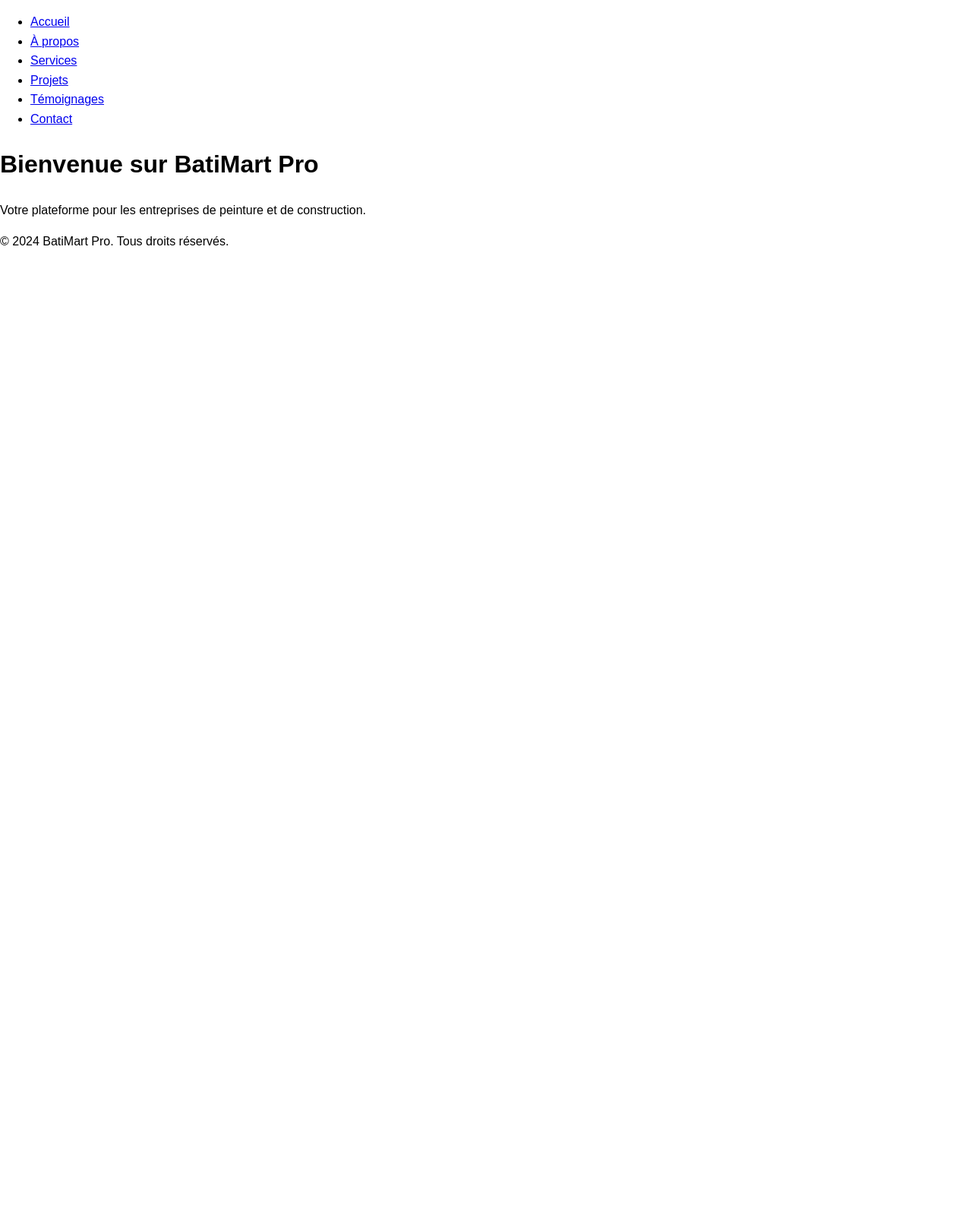
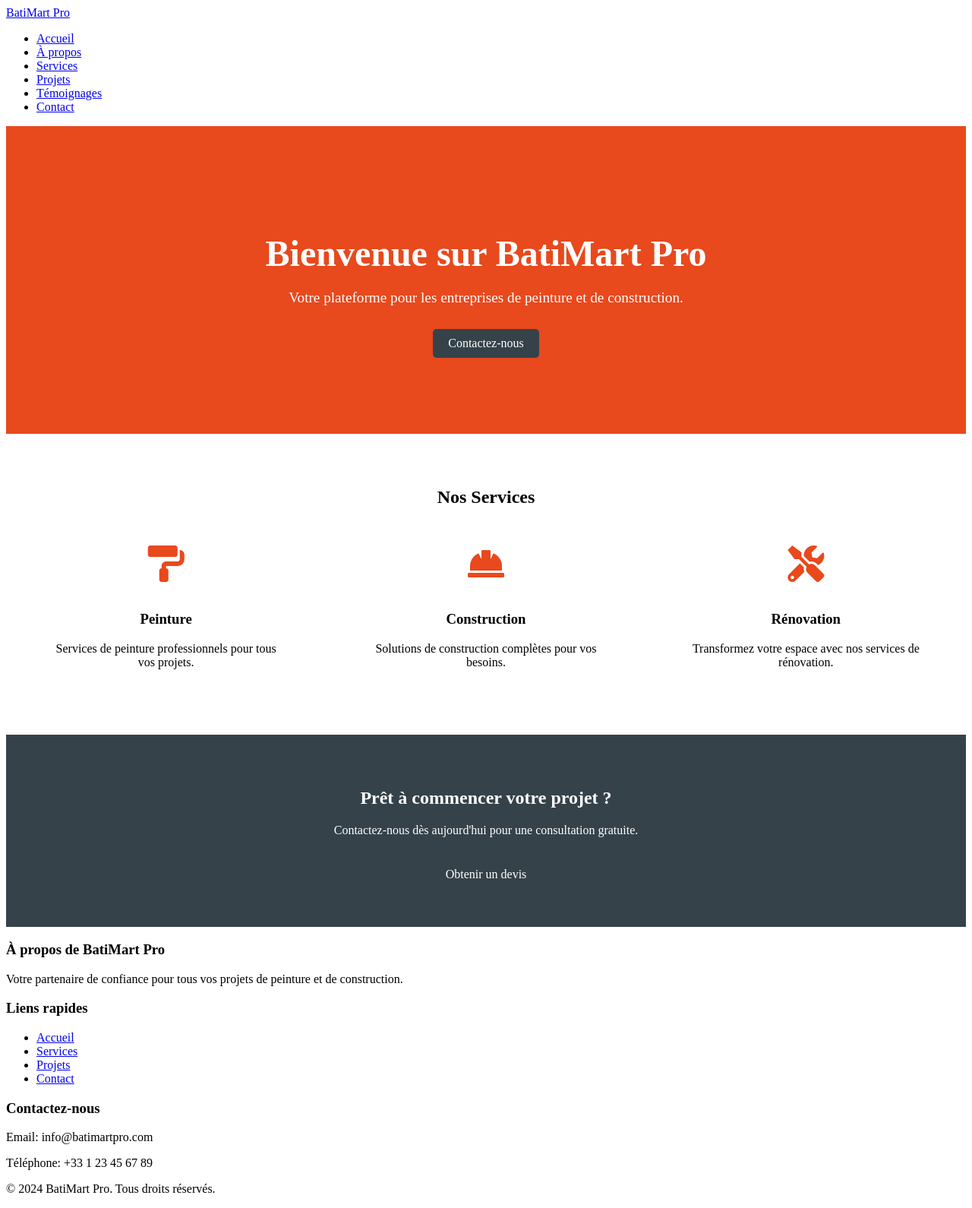
Before and after one commit to fabianolopes3333fr/BATIMART_PRO, a Django app: page / in a window 1280 px wide. Shown: the whole page at 76% size. Before the commit the page ends 323 px from the top, so only its background shows below. Run offline with Django 5.2, Linux system fonts and the light colour scheme; parts of the project's set-up code (start-up, migrations or seed data) failed here and were passed over.

Commit message:
Melhorada a página inicial e o layout geral do aplicativo core

```diff
--- a/static/css/main.css
+++ b/static/css/main.css
@@ -1,7 +1,73 @@
-/* Estilos básicos aqui */
-body {
-    font-family: Arial, sans-serif;
-    line-height: 1.6;
-    margin: 0;
-    padding: 0;
+/* Adicione isso ao final do arquivo main.css */
+
+/* Hero section */
+.hero {
+    background: #e8491d;
+    color: #ffffff;
+    text-align: center;
+    padding: 100px 0;
 }
+
+.hero h1 {
+    font-size: 3em;
+    margin-bottom: 20px;
+}
+
+.hero p {
+    font-size: 1.2em;
+    margin-bottom: 30px;
+}
+
+.btn {
+    display: inline-block;
+    background: #35424a;
+    color: #ffffff;
+    padding: 10px 20px;
+    text-decoration: none;
+    border-radius: 5px;
+    transition: background 0.3s ease;
+}
+
+.btn:hover {
+    background: #2c3840;
+}
+
+/* Features section */
+.features {
+    padding: 50px 0;
+    text-align: center;
+}
+
+.feature-grid {
+    display: flex;
+    justify-content: space-around;
+    margin-top: 30px;
+}
+
+.feature {
+    flex: 1;
+    padding: 20px;
+    max-width: 300px;
+}
+
+.feature i {
+    font-size: 3em;
+    color: #e8491d;
+    margin-bottom: 20px;
+}
+
+/* CTA section */
+.cta {
+    background: #35424a;
+    color: #ffffff;
+    text-align: center;
+    padding: 50px 0;
+}
+
+.cta h2 {
+    margin-bottom: 20px;
+}
+
+.cta p {
+    margin-bottom: 30px;
+}
--- a/static/js/main.js
+++ b/static/js/main.js
@@ -1,2 +1,24 @@
 // Scripts básicos aqui
 console.log("BatiMart Pro loaded");
+document.addEventListener('DOMContentLoaded', function() {
+    // Smooth scrolling for anchor links
+    document.querySelectorAll('a[href^="#"]').forEach(anchor => {
+        anchor.addEventListener('click', function (e) {
+            e.preventDefault();
+
+            document.querySelector(this.getAttribute('href')).scrollIntoView({
+                behavior: 'smooth'
+            });
+        });
+    });
+
+    // Simple form validation for contact form (if exists)
+    const contactForm = document.querySelector('#contact-form');
+    if (contactForm) {
+        contactForm.addEventListener('submit', function(e) {
+            e.preventDefault();
+            // Add your form validation logic here
+            alert('Formulaire soumis avec succès!');
+        });
+    }
+});
--- a/templates/base.html
+++ b/templates/base.html
@@ -6,9 +6,12 @@
     <title>{% block title %}BatiMart Pro{% endblock %}</title>
     {% load static %}
     <link rel="stylesheet" href="{% static 'css/main.css' %}">
+    <link rel="stylesheet" href="https://cdnjs.cloudflare.com/ajax/libs/font-awesome/5.15.3/css/all.min.css">
 </head>
 <body>
     <header>
+        <div class="container">
+            <a href="{% url 'home' %}" class="logo">BatiMart Pro</a>
             <nav>
                 <ul>
                     <li><a href="{% url 'home' %}">Accueil</a></li>
@@ -19,15 +22,42 @@
                     <li><a href="{% url 'contact' %}">Contact</a></li>
                 </ul>
             </nav>
+        </div>
     </header>
 
     <main>
+        <div class="container">
             {% block content %}
             {% endblock %}
+        </div>
     </main>
 
     <footer>
+        <div class="container">
+            <div class="footer-content">
+                <div class="footer-section">
+                    <h3>À propos de BatiMart Pro</h3>
+                    <p>Votre partenaire de confiance pour tous vos projets de peinture et de construction.</p>
+                </div>
+                <div class="footer-section">
+                    <h3>Liens rapides</h3>
+                    <ul>
+                        <li><a href="{% url 'home' %}">Accueil</a></li>
+                        <li><a href="{% url 'services' %}">Services</a></li>
+                        <li><a href="{% url 'projects' %}">Projets</a></li>
+                        <li><a href="{% url 'contact' %}">Contact</a></li>
+                    </ul>
+                </div>
+                <div class="footer-section">
+                    <h3>Contactez-nous</h3>
+                    <p>Email: info@batimartpro.com</p>
+                    <p>Téléphone: +33 1 23 45 67 89</p>
+                </div>
+            </div>
+            <div class="footer-bottom">
                 <p>&copy; 2024 BatiMart Pro. Tous droits réservés.</p>
+            </div>
+        </div>
     </footer>
 
     <script src="{% static 'js/main.js' %}"></script>
--- a/templates/core/home.html
+++ b/templates/core/home.html
@@ -3,6 +3,36 @@
 {% block title %}Accueil - BatiMart Pro{% endblock %}
 
 {% block content %}
-<h1>Bienvenue sur BatiMart Pro</h1>
-<p>Votre plateforme pour les entreprises de peinture et de construction.</p>
+<section class="hero">
+    <h1>Bienvenue sur BatiMart Pro</h1>
+    <p>Votre plateforme pour les entreprises de peinture et de construction.</p>
+    <a href="{% url 'contact' %}" class="btn">Contactez-nous</a>
+</section>
+
+<section class="features">
+    <h2>Nos Services</h2>
+    <div class="feature-grid">
+        <div class="feature">
+            <i class="fas fa-paint-roller"></i>
+            <h3>Peinture</h3>
+            <p>Services de peinture professionnels pour tous vos projets.</p>
+        </div>
+        <div class="feature">
+            <i class="fas fa-hard-hat"></i>
+            <h3>Construction</h3>
+            <p>Solutions de construction complètes pour vos besoins.</p>
+        </div>
+        <div class="feature">
+            <i class="fas fa-tools"></i>
+            <h3>Rénovation</h3>
+            <p>Transformez votre espace avec nos services de rénovation.</p>
+        </div>
+    </div>
+</section>
+
+<section class="cta">
+    <h2>Prêt à commencer votre projet ?</h2>
+    <p>Contactez-nous dès aujourd'hui pour une consultation gratuite.</p>
+    <a href="{% url 'contact' %}" class="btn">Obtenir un devis</a>
+</section>
 {% endblock %}
```
Lines whose indentation alone changed are shown as unchanged.
